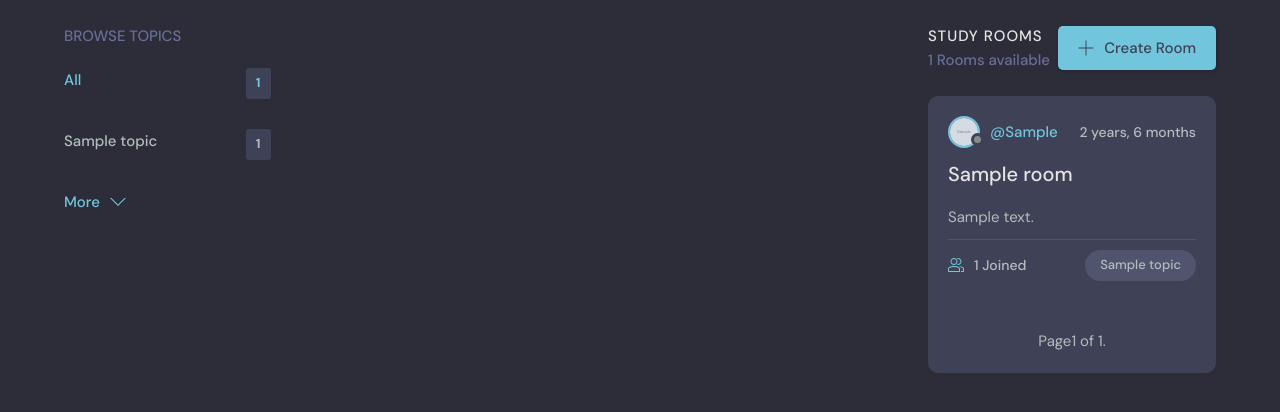
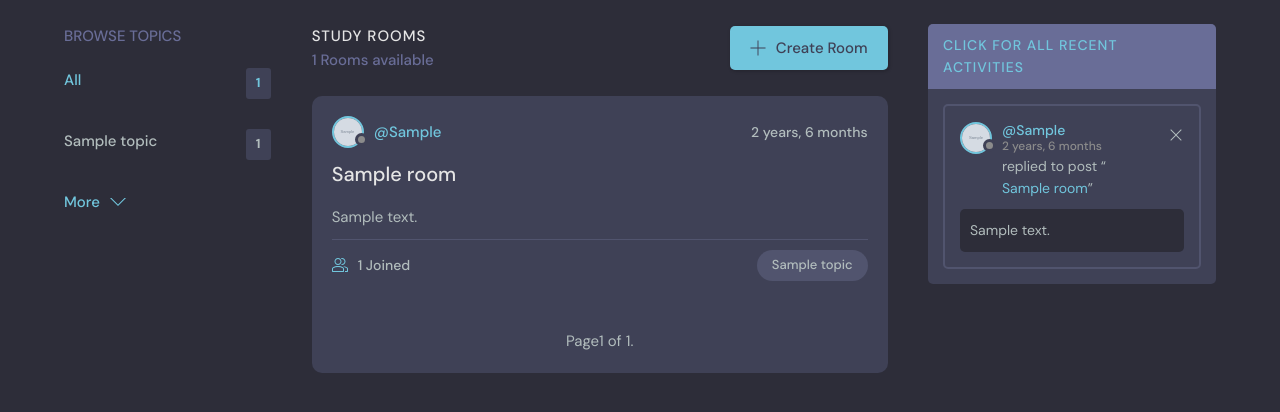
Before and after one commit to nonso-uj/studybud-discord-clone, a Django app: page / in a window 1280 px wide. Shown: the part 76-488 px from the top of the page. Run offline with Django 3.2, Linux system fonts and the light colour scheme; tables that the repository leaves empty hold one stand-in row (values such as "Sample post"); grey boxes marked "Sample" are stand-in pictures.

Commit message:
weird postgres behaviour

```diff
--- a/rooms/urls.py
+++ b/rooms/urls.py
@@ -3,10 +3,10 @@ from .views import home, create_room, update_room, room_delete, room, topics_pag
 
 urlpatterns = [
     path('', home, name='home'),
-    path('room/<int:pk>/', room, name='room'),
+    path('room/<str:pk>/', room, name='room'),
     path('create-room/', create_room, name='create-room'),
     path('topics/', topics_page, name='topics'),
     path('activity/', activity, name='activity'),
-    path('update-room/<int:id>/', update_room, name='update-room'),
-    path('delete-room/<int:id>/', room_delete, name='delete-room'),
+    path('update-room/<str:id>/', update_room, name='update-room'),
+    path('delete-room/<str:id>/', room_delete, name='delete-room'),
 ]
--- a/rooms/views.py
+++ b/rooms/views.py
@@ -41,8 +41,8 @@ def room(request, pk):
 
         if request.POST['msg'] != '' or request.POST['msg'] != None:
             Message.objects.create(
+                user = request.user,
                 content = request.POST['msg'],
-                user = request.user,
                 chatroom = room
                 )
             room.participants.add(request.user)
--- a/templates/home.html
+++ b/templates/home.html
@@ -55,6 +55,7 @@
     <!-- Room List End -->
 
     <!-- Activities Start -->
+    {% include 'rooms/messages_component.html' %}
     <!-- Activities End -->
 
     </div>
--- a/users/urls.py
+++ b/users/urls.py
@@ -7,5 +7,5 @@ urlpatterns = [
     path('user-edit/', updateProfile, name='user-edit'),
     path('settings/', user_edit, name='settings'),
     path('logout/', user_logout, name='logout'),
-    path('profile/<int:pk>/', user_profile, name='profile'),
+    path('profile/<str:pk>/', user_profile, name='profile'),
 ]
```
